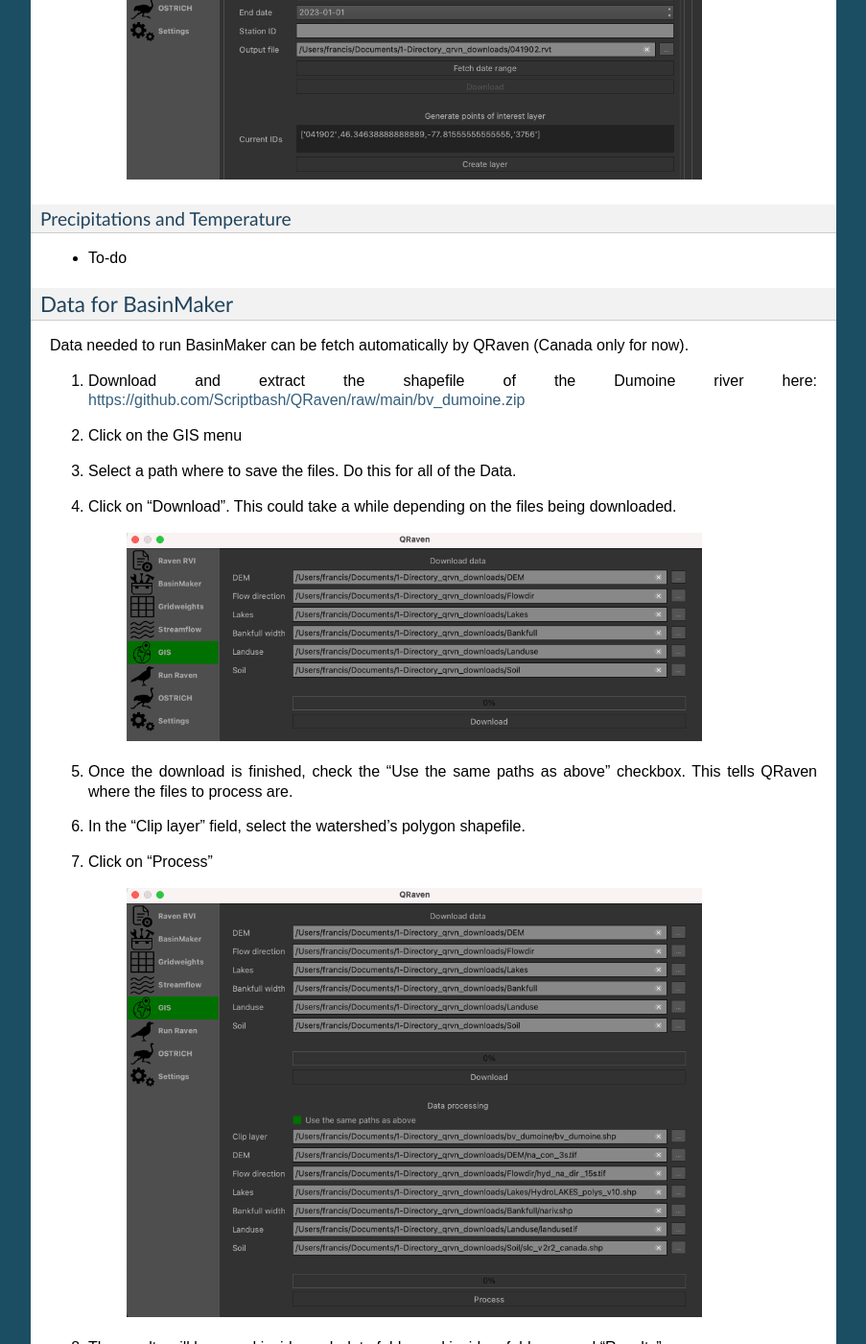
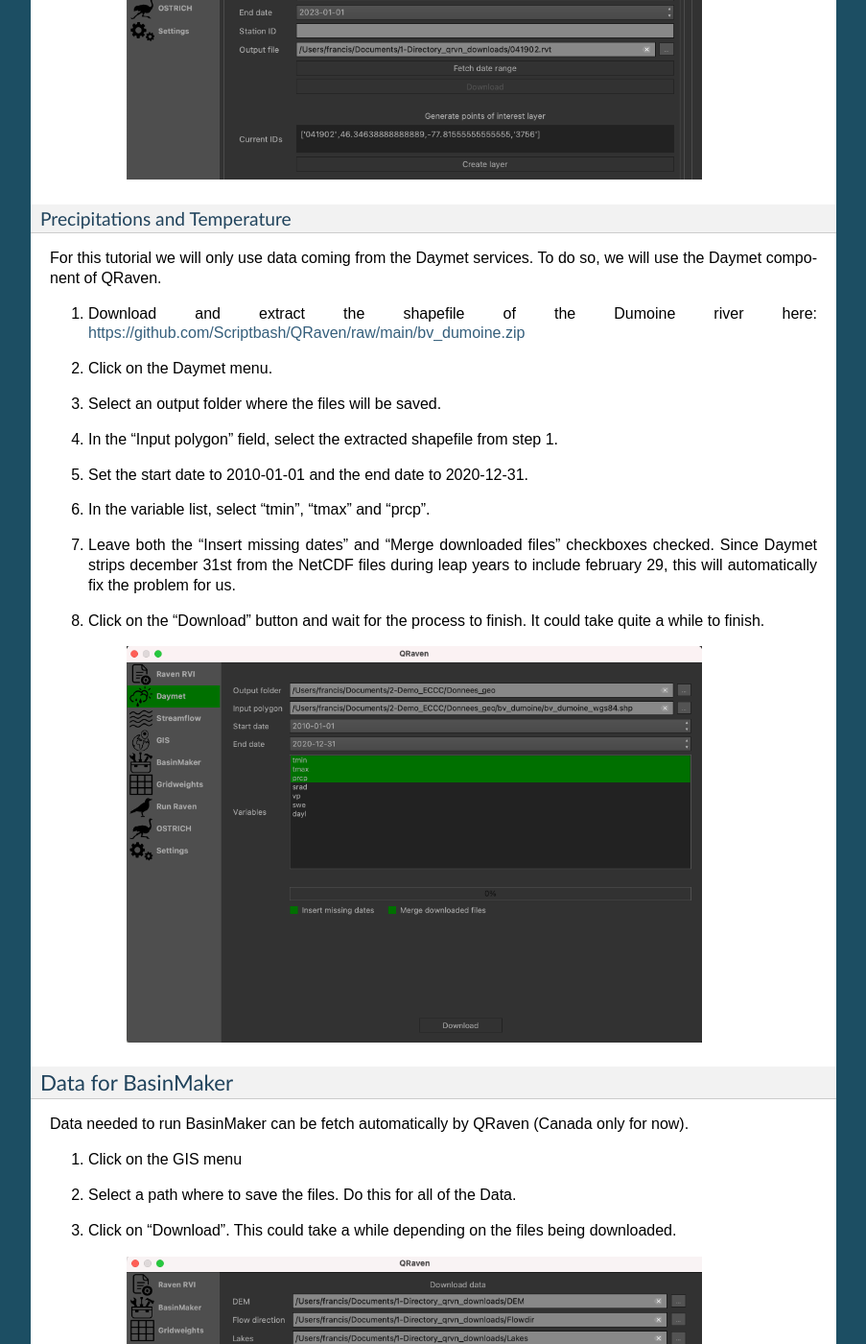
Before and after one commit to Scriptbash/QRaven, a Sphinx documentation site: the page built from qraven/help/source/tutorial.rst, in a window 1280 px wide and 1400 px high, scrolled down 1670 px. Shown: the whole window at 96% size, without its empty margins (198-1101 px from the left). Built offline with Sphinx 7.4.7, drawn with Linux system fonts in a browser that asks for light colours; formulas are drawn with MathJax 3; some of the changed text lies outside the part shown.

Commit message:
Update tutorial

```diff
--- a/qraven/help/source/tutorial.rst
+++ b/qraven/help/source/tutorial.rst
@@ -47,22 +47,33 @@
 
 Precipitations and Temperature
 ^^^^^^^^^^^^^^^^^^^^^^^^^^^^^^
-* To-do
+For this tutorial we will only use data coming from the Daymet services. To do so, we will use the Daymet component of QRaven.
+
+1. Download and extract the shapefile of the Dumoine river here: `https://github.com/Scriptbash/QRaven/raw/main/bv_dumoine.zip <https://github.com/Scriptbash/QRaven/raw/main/bv_dumoine.zip>`_
+2. Click on the Daymet menu.
+3. Select an output folder where the files will be saved.
+4. In the "Input polygon" field, select the extracted shapefile from step 1.
+5. Set the start date to 2010-01-01 and the end date to 2020-12-31.
+6. In the variable list, select "tmin", "tmax" and "prcp".
+7. Leave both the "Insert missing dates" and "Merge downloaded files" checkboxes checked. Since Daymet strips december 31st from the NetCDF files during leap years to include february 29, this will automatically fix the problem for us.
+8. Click on the "Download" button and wait for the process to finish. It could take quite a while to finish.
+
+    .. image:: ./images/tutorial/get_daymet_data.png
+            :width: 600
 
 Data for BasinMaker
 -------------------
 Data needed to run BasinMaker can be fetch automatically by QRaven (Canada only for now).
 
-1. Download and extract the shapefile of the Dumoine river here: `https://github.com/Scriptbash/QRaven/raw/main/bv_dumoine.zip <https://github.com/Scriptbash/QRaven/raw/main/bv_dumoine.zip>`_
-2. Click on the GIS menu
-3. Select a path where to save the files. Do this for all of the Data.
-4. Click on "Download". This could take a while depending on the files being downloaded.
+1. Click on the GIS menu
+2. Select a path where to save the files. Do this for all of the Data.
+3. Click on "Download". This could take a while depending on the files being downloaded.
 
     .. image:: ./images/tutorial/download_gis_data.png
             :width: 600
 
-5. Once the download is finished, check the "Use the same paths as above" checkbox. This tells QRaven where the files to process are.
-6. In the "Clip layer" field, select the watershed's polygon shapefile.
+4. Once the download is finished, check the "Use the same paths as above" checkbox. This tells QRaven where the files to process are.
+5. In the "Clip layer" field, select the watershed's polygon shapefile.
 7. Click on "Process"
 
     .. image:: ./images/tutorial/gis_data_process.png
@@ -72,11 +83,33 @@
 
 Setup the Raven files
 =====================
-to-do
+Now that we have all the required data and some model files, we can start setting up the Raven model files.
 
 Generate a .rvi file
 --------------------
-to-do
+1. Click on the "Raven RVI" menu.
+2. Make sure the selected tab is "Model info".
+3. Click on the "HBV-EC" template button. This will load a basic template with the HBV-EC structure.
+4. Select an output directory where the generated .rvi file will be saved.
+5. In the model name, type "Dumoine".
+6. Set the simulation start date to 2010-01-01 and the end date to 2020-12-31. Leave the hours to 0:00:00.
+7. Set the "TimeStep" to 1 hour.
+
+    .. image:: ./images/tutorial/rvi_model_info.png
+            :width: 600
+
+8. Next, click on the "Optional I/O" tab
+9. Check the "CreateRVPTemplate" checkbox. This will allow us to generate an .rvp file with the required parameters for HBV-EC when we will first run the model.
+10. While we are in the "Optional I/O", we will select a few evaluation metrics. Let's select Nash-Sutcliffe.
+
+    .. image:: ./images/tutorial/rvi_optional_io.png
+            :width: 600
+
+11. Click on the "Custom output" tab.
+12. Click on the "Add output" button to add a new row
+13. Select the proper options to get a custom output that will be "DAILY AVERAGE SNOW BY_HRU"
+14. Generate to .rvi file by clicking on the "Write" button.
+
 
 Run BasinMaker to create a .rvh file
 ------------------------------------
```
Also changed, not shown: qraven/README.md (deleted), qraven/help/source/images/tutorial/get_daymet_data.png (added), qraven/help/source/images/tutorial/rvi_model_info.png (added), qraven/help/source/images/tutorial/rvi_optional_io.png (added), 5 other files.
